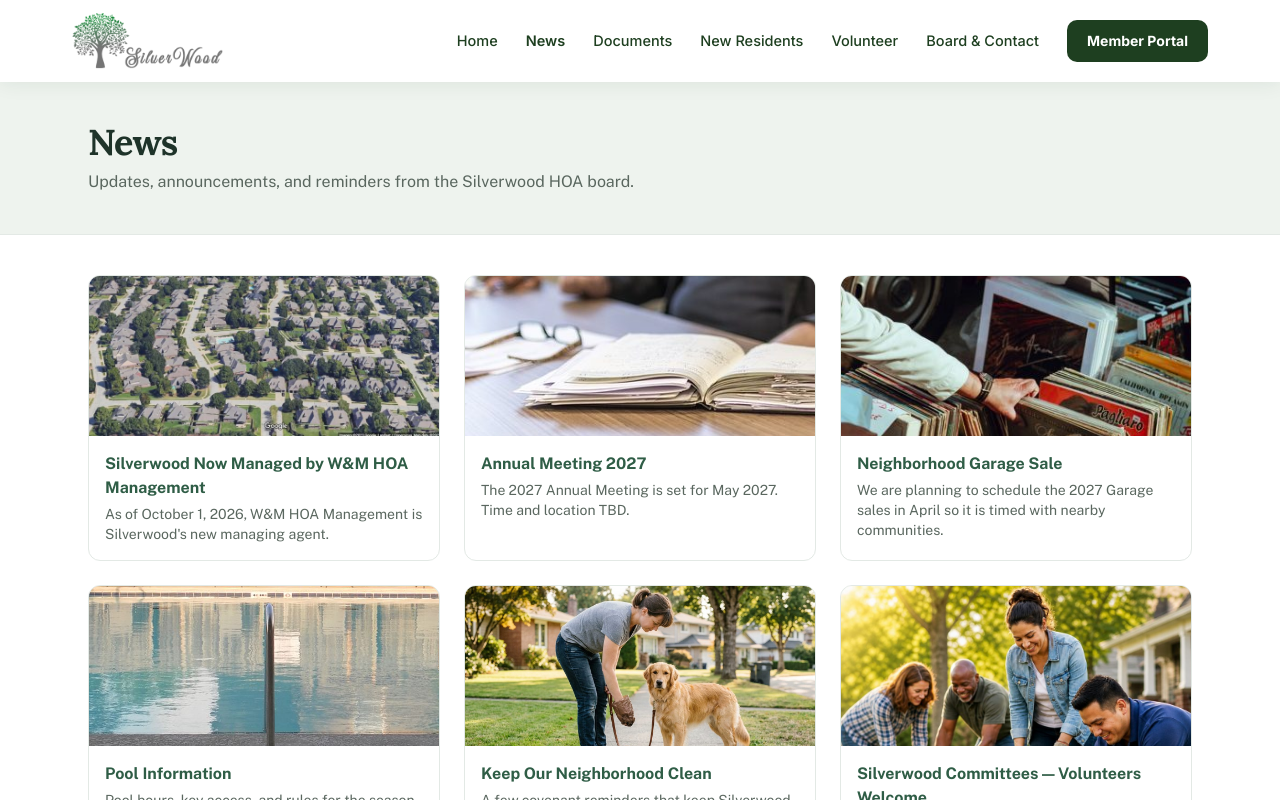
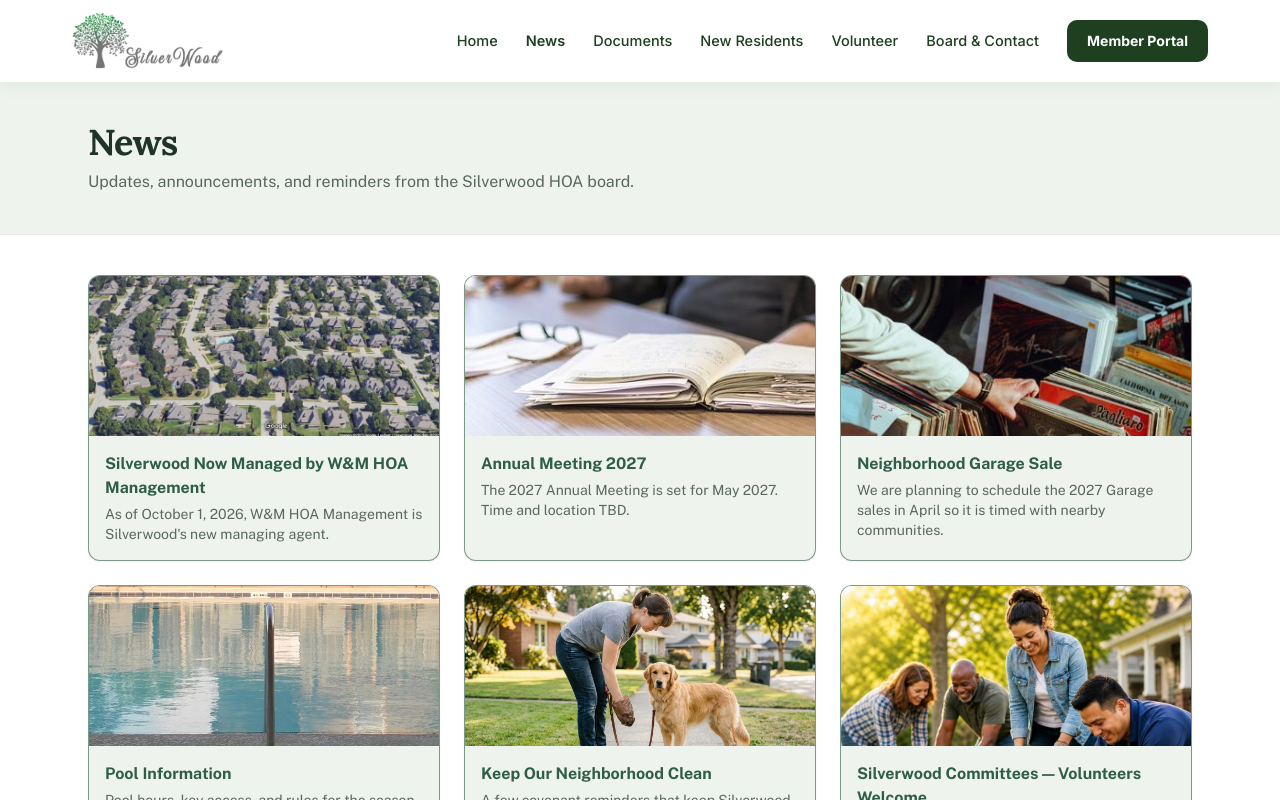
Before and after one commit to revdrive-ai/Silverwood-HOA, a Next.js app: page /news in a window 1280 px wide. Shown: the top 800 px of the page. Built offline with nearby package versions, Linux system fonts and the light colour scheme.

Commit message:
Give index-page cards a subtle green background and darker border (#24)
Claude-Session: https://claude.ai/code/session_01B3zZhPjpdbD7kdnEyACW6R

Co-authored-by: Claude <noreply@anthropic.com>

```diff
--- a/components/ui.js
+++ b/components/ui.js
@@ -31,12 +31,12 @@ export function Card({ href, image, imageFit, imagePosition, title, description,
         href={href}
         target={external ? "_blank" : undefined}
         rel={external ? "noreferrer" : undefined}
-        className="group block bg-white border border-cream2 rounded-xl overflow-hidden hover:border-primary transition-colors"
+        className="group block bg-cream border border-primary/60 rounded-xl overflow-hidden shadow-sm hover:border-primary hover:shadow-md transition-[border-color,box-shadow]"
       >
         {children}
       </a>
     ) : (
-      <div className="bg-white border border-cream2 rounded-xl overflow-hidden">{children}</div>
+      <div className="bg-cream border border-primary/60 rounded-xl overflow-hidden shadow-sm">{children}</div>
     );
 
   return (
```
